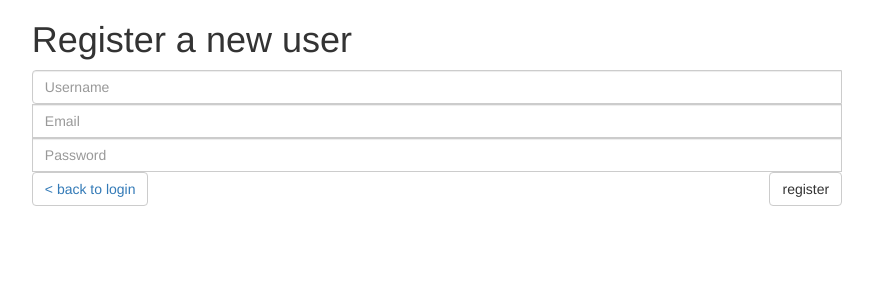
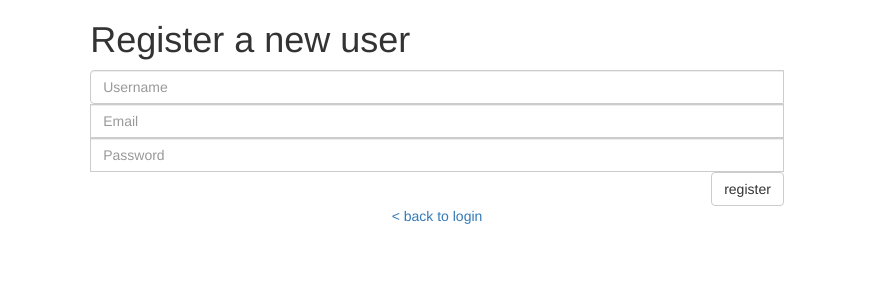
Before and after one commit to qeesung/authority-system, a Python web app: template templates/register.html in a window 1280 px wide. Shown: the top 300 px of the page, without its empty margins (203-1076 px from the left). Run offline with Jinja, Linux system fonts and the light colour scheme; the template is opened without the code that fills it, so the values that code supplies are empty; some libraries are stand-ins or nearby versions.

Commit message:
change register "back to login" link layout

```diff
--- a/templates/register.html
+++ b/templates/register.html
@@ -9,9 +9,11 @@
                     <input type="text" class="form-control"  name='username' placeholder="Username" aria-describedby="username">
                     <input type="email" class="form-control"  name='email' placeholder="Email" aria-describedby="email address">
                     <input type="password" class="form-control"  name='password' placeholder="Password" aria-describedby="password">
-                    <button type="submit" class="btn btn-default" style="float: left"><a href="/login">< back to login</a></button>
                     <button type="submit" class="btn btn-default" style="float: right">register</button>
                 </form>
+            </div>
+            <div style="text-align: center">
+                <a href="/login">< back to login</a>
             </div>
         </div>
     </div>
```
